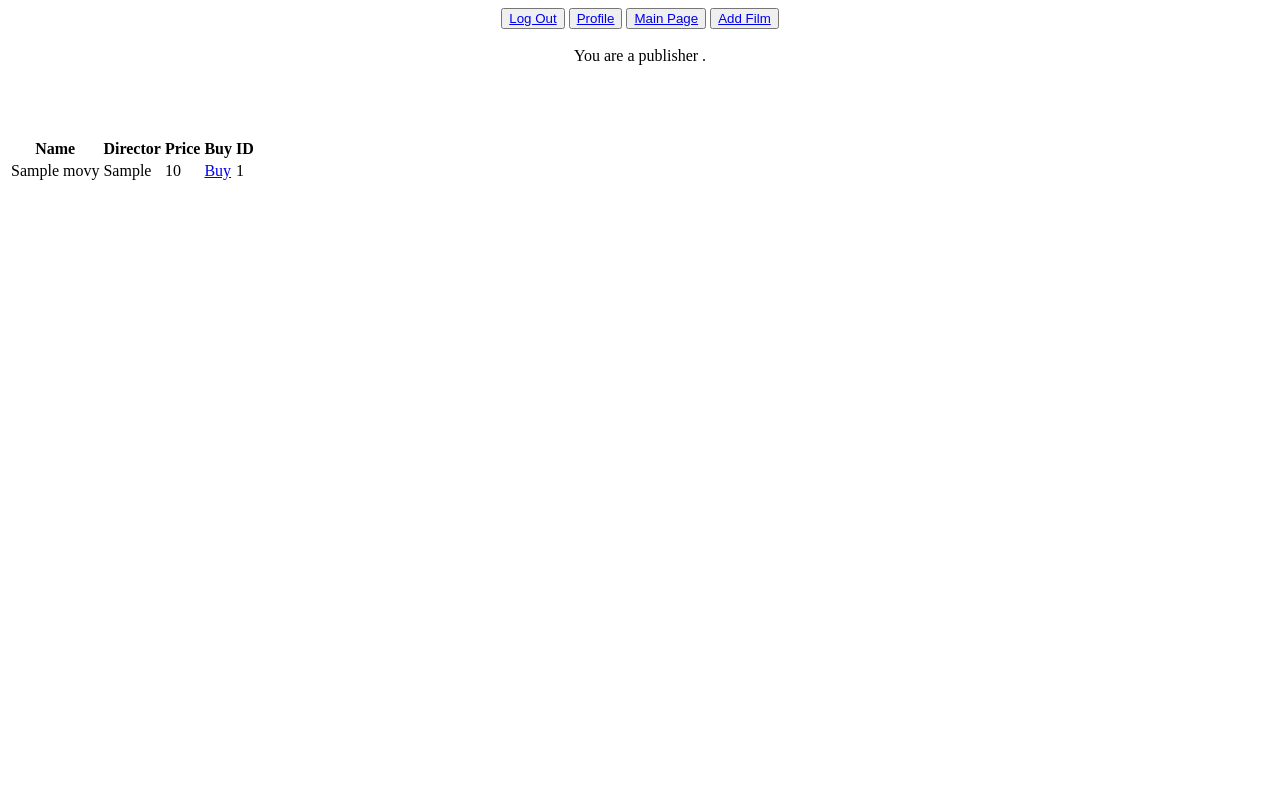
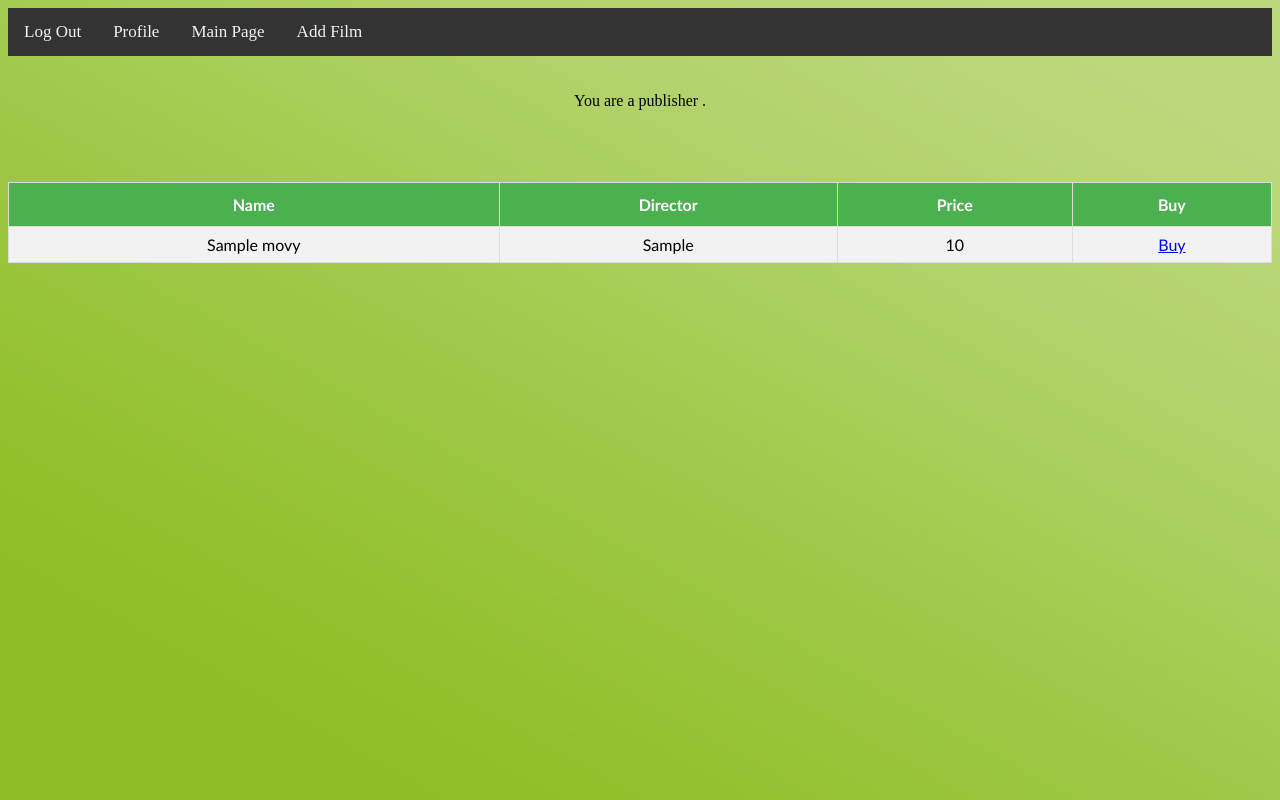
Before and after one commit to Amin-Rabbani/MovieStore, a PHP site: page / in a window 1280 px wide. Run offline with PHP 8.4, Linux system fonts and the light colour scheme; the visitor is signed in with stand-in values (Sample User, id 1); tables that the repository leaves empty or names only in its code hold one stand-in row (values such as "Sample post").

Commit message:
pages use css now

```diff
--- a/addFilm.php
+++ b/addFilm.php
@@ -9,6 +9,7 @@
 <html>
 <head>
     <title> Add Film </title>
+    <link rel="stylesheet" type="text/css" href="pages.css">
 </head>
 <body style="text-align: center">
     <form method="POST" action="server.php">
--- a/index.php
+++ b/index.php
@@ -9,6 +9,8 @@
 <html>
 <head>
     <title> Main Page </title>
+    <link rel="stylesheet" type="text/css" href="moviesTable.css">
+    <link rel="stylesheet" type="text/css" href="pages.css">
 </head>
 <body>
     <?php
@@ -19,13 +21,12 @@
         $result = mysqli_query($db, $query);
     ?>
     <?php if(mysqli_num_rows($result)) : ?>
-    <table name="Movies">
+    <table class="movies">
         <tr>
             <th> Name </th>
             <th> Director </th>
             <th> Price </th>
             <th> Buy </th>
-            <th> ID </th>
         </tr>
         <?php while($row = mysqli_fetch_assoc($result)) : ?>
             <tr>
@@ -33,8 +34,6 @@
                 <td><?php echo $row['director']; ?></td>
                 <td><?php echo $row['price']; ?></td>
                 <td><a href="server.php?buyFilm=true&id=<?php echo $row['id'] ?>"> Buy </a></td>
-                <td><?php echo $row['id']; ?></td>
-
             </tr>
         <?php endwhile ?>
     </table>
--- a/login.php
+++ b/login.php
@@ -5,8 +5,9 @@
 <html>
 <head>
     <title> Login </title>
+    <link rel="stylesheet" type="text/css" href="login.css">
 </head>
-<body style="text-align: center;">
+<body>
     <br><br><br><br><br><br>
     <form method="POST" action="login.php">
         <p><b>Login</b></p><br>
--- /dev/null
+++ b/moviesTable.css
@@ -0,0 +1,29 @@
+.movies {
+    font-family: "Trebuchet MS", Arial, Helvetica, sans-serif;
+    border-collapse: collapse;
+    width: 100%;
+}
+
+.movies td {
+    text-align: center;
+}
+
+.movies td, .movies th {
+    border: 1px solid #ddd;
+    padding: 8px;
+}
+
+.movies tr:nth-child(even){
+    background-color: #f2f2f2;
+}
+
+.movies tr:hover {
+    background-color: #ddd;
+}
+
+.movies th {
+    padding-top: 12px;
+    padding-bottom: 12px;
+    background-color: #4CAF50;
+    color: white;
+}
--- /dev/null
+++ b/navbar.css
@@ -0,0 +1,27 @@
+/* Add a black background color to the top navigation */
+.topnav {
+    background-color: #333;
+    overflow: hidden;
+}
+
+/* Style the links inside the navigation bar */
+.topnav a {
+float: left;
+color: #f2f2f2;
+text-align: center;
+padding: 14px 16px;
+text-decoration: none;
+font-size: 17px;
+}
+
+/* Change the color of links on hover */
+.topnav a:hover {
+background-color: #ddd;
+color: black;
+}
+
+/* Add a color to the active/current link */
+.topnav a.active {
+background-color: #4CAF50;
+color: white;
+}
--- a/navbar.php
+++ b/navbar.php
@@ -3,15 +3,20 @@
 ?>
 
 <html>
-<body style="text-align: center">
-    <?php if(isset($_SESSION['username'])) : ?>
-    <button name="logout" id="logout"><a href="server.php?logout=true"> Log Out </a></button>
-    <button name="profile" id="profile"><a href="profile.php"> Profile </a></button>
-    <?php endif ?>
-    <button name="mainPage" id="mainPage"><a href="index.php"> Main Page </a></button>
-    <?php if($_SESSION['role'] == "publisher") : ?>
-    <button name="addFilm" id="addFilm"><a href="addFilm.php"> Add Film </a></button>
-    <?php endif ?>
+<head>
+    <link rel="stylesheet" type="text/css" href="navbar.css">
+</head>
+<body>
+    <div class="topnav">
+        <?php if(isset($_SESSION['username'])) : ?>
+        <a href="server.php?logout=true"> Log Out </a>
+        <a href="profile.php"> Profile </a>
+        <?php endif ?>
+        <a href="index.php"> Main Page </a>
+        <?php if($_SESSION['role'] == "publisher") : ?>
+        <a href="addFilm.php"> Add Film </a>
+        <?php endif ?>
+    </div>
     <br><br>
 </body>
 </html>
--- /dev/null
+++ b/pages.css
@@ -0,0 +1,7 @@
+body{
+    text-align: center;
+    background-image: url('bgimg2.jpeg');
+    background-attachment: fixed;
+    background-repeat: no-repeat;
+    background-size: cover;
+}
--- a/profile.php
+++ b/profile.php
@@ -6,6 +6,7 @@
 <html>
 <head>
     <title> Profile</title>
+    <link rel="stylesheet" type="text/css" href="pages.css">
 </head>
 <body>
     <form method="POST" action="server.php">
--- a/register.php
+++ b/register.php
@@ -5,6 +5,7 @@
 <html>
 <head>
     <title> register </title>
+    <link rel="stylesheet" type="text/css" href="login.css">
 </head>
 <body style="text-align: center;">
     <br><br><br><br><br><br>
--- a/server.php
+++ b/server.php
@@ -116,21 +116,16 @@
             $newMovie = "{$movieID}/";
             $newData = $data['movies'].$newMovie;
             $newCredit = (int)$data['credit'] - (int)$moviePrice;
-            echo "fdglsdp\n";
-
             $query = "UPDATE Members SET movies='$newData' , credit='$newCredit' WHERE username='$user'";
             mysqli_query($db, $query);
             header('Location: index.php');
             $_SESSION['msg'] = "You bought a Film Successfully !";
         }else{
             header('Location: index.php');
-            if(movieAlreadyBought($data['movies'], $movieID)){
+            if(movieAlreadyBought($data['movies'], $movieID))
                 $_SESSION['msg'] = "You already bought this movie !";
-                echo "fdglsdp\n";
-            }else{
+            else
                 $_SESSION['msg'] = "You don't have enough Credit !";
-                echo "fdglsdp\n";
-            }
         }
     }
 
```
Also changed, not shown: login.css (added, +7 -0 lines), bgimg.jpeg (added), bgimg2.jpeg (added).
